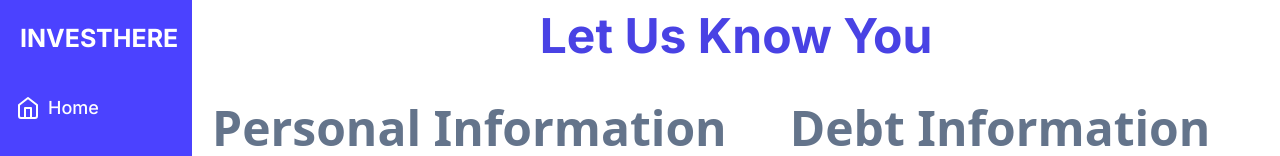
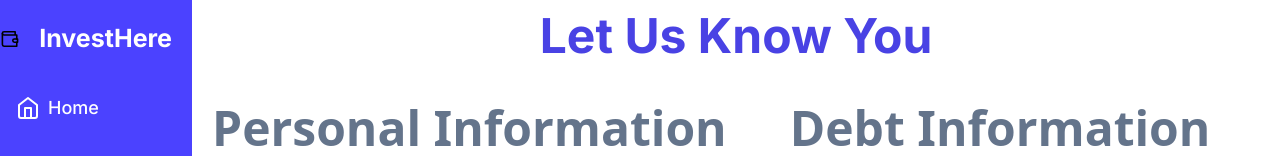
Before and after one commit to JP-GECT/codecrypt, a Next.js app: page /userinfo in a window 1280 px wide. Shown: the top 156 px of the page. Built offline with nearby package versions, Linux system fonts and the light colour scheme.

Commit message:
Add Wallet icon to Sidebar heading

```diff
--- a/src/components/Sidebar.js
+++ b/src/components/Sidebar.js
@@ -1,11 +1,16 @@
 import Link from "next/link";
 
-import { Home, User, GraduationCap, Gem } from "lucide-react";
+import { Home, User, GraduationCap, Gem, Wallet } from "lucide-react";
 
 const Sidebar = () => {
   return (
-    <div className="bg-[#4b42ff]  h-screen w-[100%]">
-      <h1 className="text-center text-[25px] p-5 text-white font-bold">INVESTHERE</h1>
+    <div className="bg-[#4b42ff]  h-screen w-[100]">
+      <div className="flex justify-around items-center">
+        <Wallet className="h-8 w-8" />
+        <h1 className="text-center text-[25px] p-5 text-white font-bold">
+          InvestHere
+        </h1>
+      </div>
       <ul className="flex flex-col justify-start items-start">
         <li className="p-4 hover:bg-blue-800 w-full">
           <Link
```
